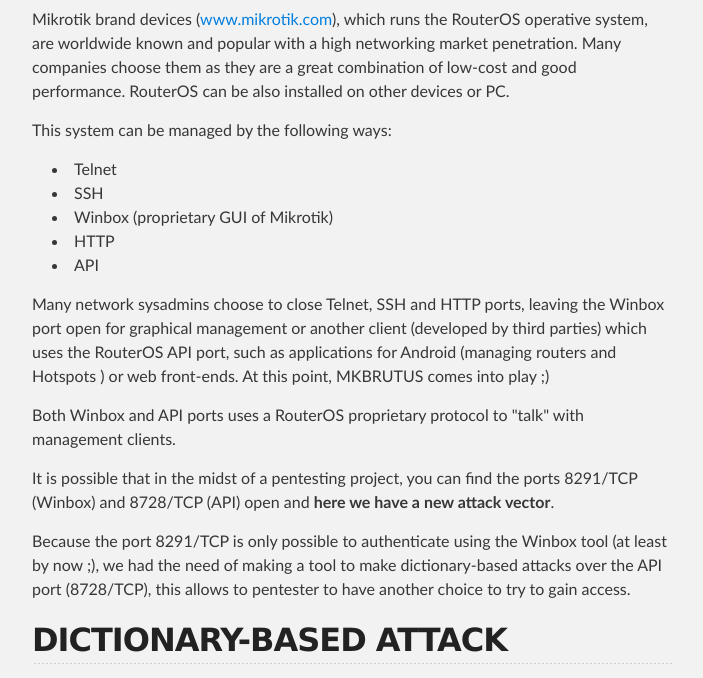
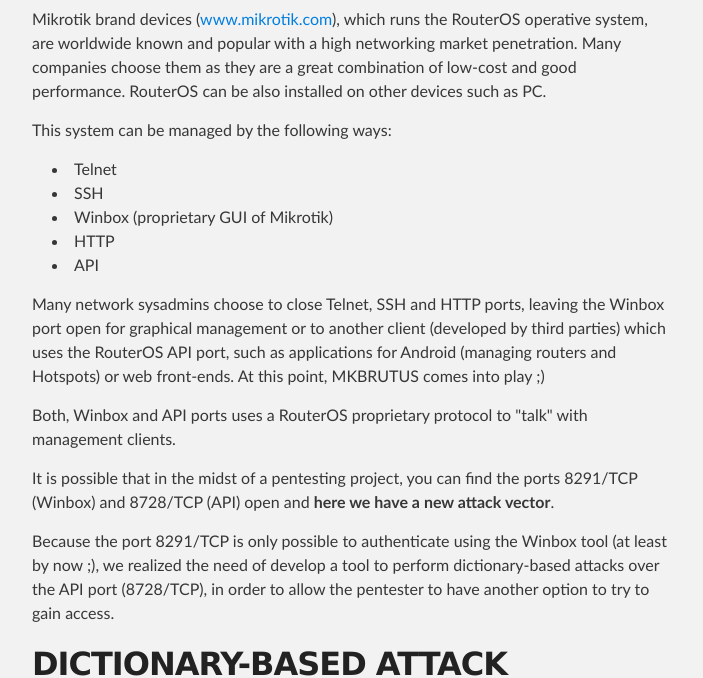
Before and after one commit to mkbrutusproject/MKBRUTUS, a plain HTML site: page index.html in a window 1280 px wide. Shown: the part 527-1205 px from the top of the page, without its empty margins (288-991 px from the left). Drawn offline with Linux system fonts and the light colour scheme.

```diff
--- a/index.html
+++ b/index.html
@@ -42,7 +42,7 @@
 <h2>
 <a name="motivation--scenario" class="anchor" href="#motivation--scenario"><span class="octicon octicon-link"></span></a>MOTIVATION &amp; SCENARIO</h2>
 
-<p>Mikrotik brand devices (<a href="http://www.mikrotik.com">www.mikrotik.com</a>), which runs the RouterOS operative system, are worldwide known and popular with a high networking market penetration. Many companies choose them as they are a great combination of low-cost and good performance. RouterOS can be also installed on other devices or PC.</p>
+<p>Mikrotik brand devices (<a href="http://www.mikrotik.com">www.mikrotik.com</a>), which runs the RouterOS operative system, are worldwide known and popular with a high networking market penetration. Many companies choose them as they are a great combination of low-cost and good performance. RouterOS can be also installed on other devices such as PC.</p>
 
 <p>This system can be managed by the following ways:</p>
 
@@ -52,14 +52,14 @@
 <li>Winbox (proprietary GUI of Mikrotik)</li>
 <li>HTTP</li>
 <li>API</li>
-</ul><p>Many network sysadmins choose to close Telnet, SSH and HTTP ports, leaving the Winbox port open for graphical management or another client (developed by third parties) which uses the RouterOS API port, such as applications for Android (managing routers and Hotspots ) or web front-ends.
+</ul><p>Many network sysadmins choose to close Telnet, SSH and HTTP ports, leaving the Winbox port open for graphical management or to another client (developed by third parties) which uses the RouterOS API port, such as applications for Android (managing routers and Hotspots) or web front-ends.
 At this point, MKBRUTUS comes into play ;)</p>
 
-<p>Both Winbox and API ports uses a RouterOS proprietary protocol to "talk" with management clients.</p>
+<p>Both, Winbox and API ports uses a RouterOS proprietary protocol to "talk" with management clients.</p>
 
 <p>It is possible that in the midst of a pentesting project, you can find the ports 8291/TCP (Winbox) and 8728/TCP (API) open and <strong>here we have a new attack vector</strong>.</p>
 
-<p>Because the port 8291/TCP is only possible to authenticate using the Winbox tool (at least by now ;), we had the need of making a tool to make dictionary-based attacks over the API port (8728/TCP), this allows to pentester to have another choice to try to gain access.</p>
+<p>Because the port 8291/TCP is only possible to authenticate using the Winbox tool (at least by now ;), we realized the need of develop a tool to perform dictionary-based attacks over the API port (8728/TCP), in order to allow the pentester to have another option to try to gain access.</p>
 
 <h2>
 <a name="dictionary-based-attack" class="anchor" href="#dictionary-based-attack"><span class="octicon octicon-link"></span></a>DICTIONARY-BASED ATTACK</h2>
```
Also changed, not shown: params.json (+1 -1 lines).
